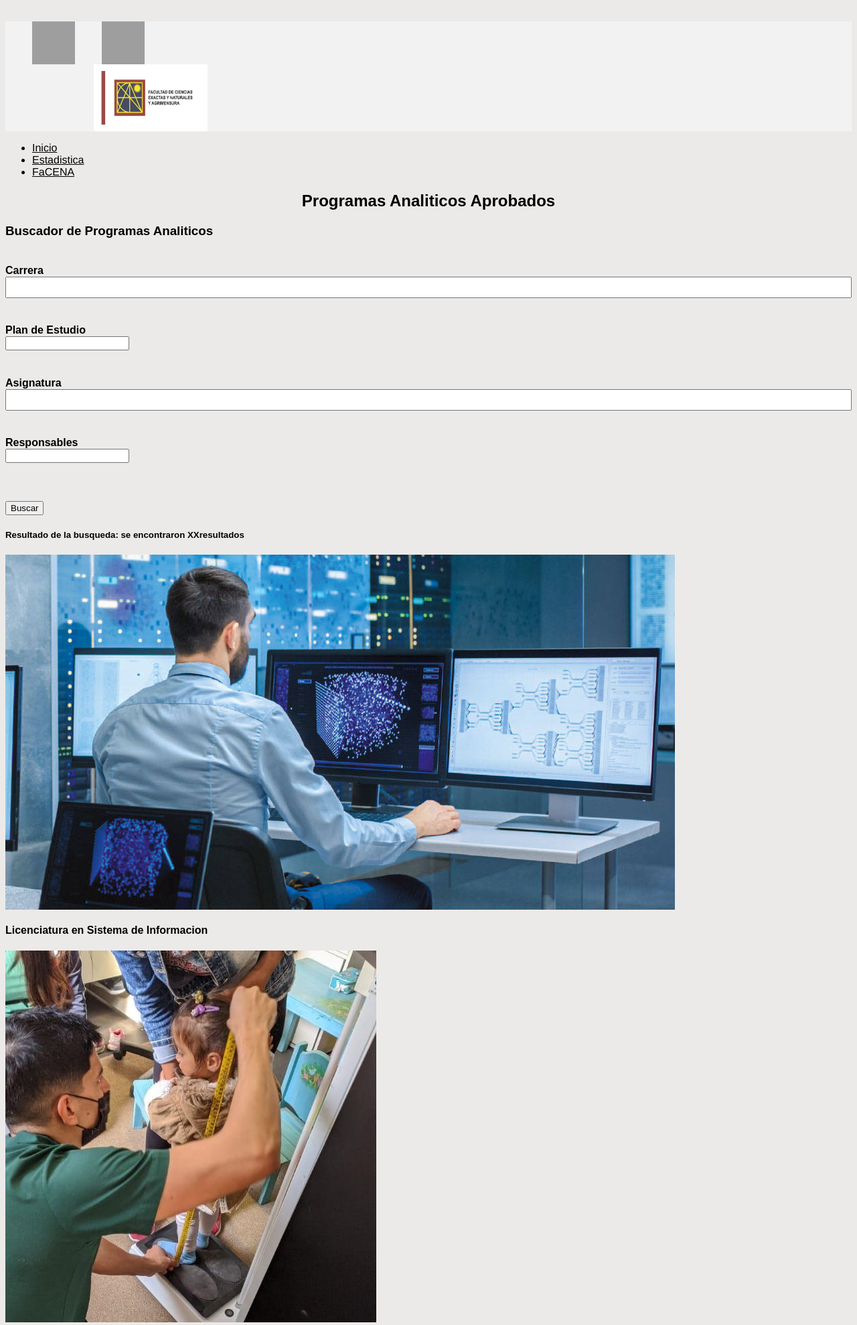
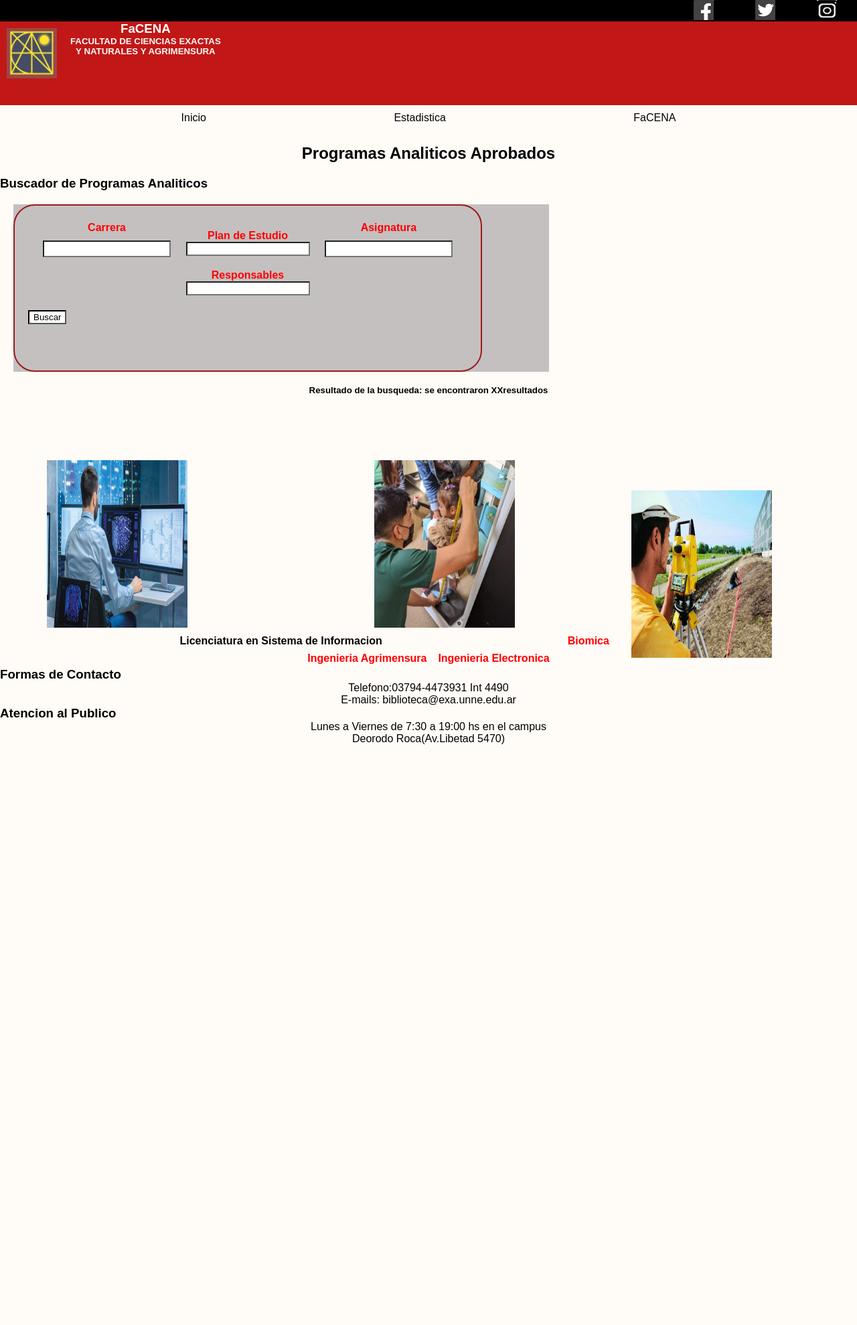
Before and after one commit to FiftyFrick/Proyecto-unne, a PHP site: page / in a window 1280 px wide. Shown: the top 1978 px of the page at 67% size. After the commit the page ends 1111 px from the top, so only its background shows below. Run offline with PHP 8.4, Linux system fonts and the light colour scheme; grey boxes are pictures that could not be loaded.

Commit message:
Cambios de guada. Miren y diganme si esta bien

```diff
--- a/index.html
+++ b/index.html
@@ -10,18 +10,30 @@
     <header class="header">
       <div id="redes-sociales">
         <ul class="social">
-          <li class="fb"><a href="https://www.facebook.com/"></a></li>
+          <li class="fb"><a href="https://www.facebook.com/"></a>
+            <img class="fb" src="img/facebook.png" width="30px" height="30px">
+          </li>
 
-          <li class="twitter"><a href="https://twitter.com/"></a></li>
+          <li class="twitter"><a href="https://twitter.com/"></a>
+            <img class="twitter" src="img/twitter.png" width="30px" height="30px">
+          </li>
 
-          <li class="instagram"><a href="https://www.instagram.com/"></a></li>
+          <li class="instagram"><a href="https://www.instagram.com/"></a>
+            <img class="instagram" src="img/instagram.png" width="30px" height="30px">
+          </li>
         </ul>
       </div>
+      <div class="contenedor">
+        <div>
+          <img src="img/logo-facena.jpg" class="logo">
+        </div>
+        <div>
+          <h3 class="text">FaCENA</h3><br>
+          <h5 class="text">FACULTAD DE CIENCIAS EXACTAS</h5><br><h5 class="text">Y NATURALES Y AGRIMENSURA</h5>
+        </div>
+          <!--
+          <span class="icon-menu" id="btn-menu"></span>-->
 
-
-      <div class="contenedor">
-          <img src="img/logo-facena.jpg" class="logo">
-          <span class="icon-menu" id="btn-menu"></span>
       </div>
     </header>
 
@@ -34,43 +46,46 @@
             </ul>
           </nav>
     <aside>
-      <h1 align="center">Programas Analiticos Aprobados </h1>
+      <h1 text-align="center">Programas Analiticos Aprobados </h1>
     </aside>
 
 
     <h3>Buscador de Programas Analiticos</h3>
+    <div class="caja-principal">
+          <div class="caja-secundaria ">
+            <h4>Carrera<br><input type="text" name="Carrera"></h4>
 
-    <div>
-      <div>
+            <h4>Plan de Estudio<br><input type="" name="plan_de_estudio"></h4>
 
-        <h4><br>Carrera<br><form class="text"><input type="text" name="Carrera"></form></h4>
+            <h4>Asignatura<br><input type="text" name="asignatura"></h4>
 
-        <h4><br>Plan de Estudio<br><form class=""><input type="" name="plan_de_estudio"></form></h4>
+            <h4>Responsables<br><input type="" name="rol"></h4>
 
-        <h4><br>Asignatura<br><form class="text"><input type="text" name="asignatura"></form></h4>
+            <br><br>
 
-        <h4><br>Responsables<br><form class=""><input type="" name="rol"></form></h4>
-
-        <br><br>
-
-        <form class="text">
-            <input type="button" onclick="alert('¡Hola programador!')" value="Buscar">
-        </form>
-      </div>
-
-      <h5>Resultado de la busqueda: se encontraron XXresultados</h5>
+            <form class="text">
+              <input class="button" type="button"  value="Buscar">
+            </form>
+        </div>
     </div>
-
+    <h5>Resultado de la busqueda: se encontraron XXresultados</h5>
+   <br><br>
+   <br><br>
 <section>
-  <img src="img/licen_en_sist_de_inform.jpg">
-    <h4>Licenciatura en Sistema de Informacion</h4>
-  <img src="img/biomica.jpg">
+  <img  class="img1" src="img/licen_en_sist_de_inform.jpg">
+    <h4 class="titulo1">Licenciatura en Sistema de Informacion</h4>
+  <img  class="img2"src="img/biomica.jpg">
     <h4>Biomica</h4>
-  <img src="img/ing_agrimensura.jpeg">
+  <img class="img3" src="img/ing_agrimensura.jpeg">
     <h4>Ingenieria Agrimensura</h4>
-  <img src="img/ing_electronica.jpg">
+  <img  class="img4"="img/ing_electronica.jpg">
     <h4>Ingenieria Electronica</h4>
 </section>
+
+<article>
+
+</article>
+
 
     <footer>
       <div class="container">
--- a/style.css
+++ b/style.css
@@ -1,186 +1,204 @@
-@http://graphicdesignjunction.com/2013/02/flat-icons-of-social-media/
-*/
 *{
   margin: 0;
   box-sizing: border-box;
+  text-align-last: center;
 }
 
-
+:-webkit-any(article, aside, nav, section) h1 {
+  font-size: 1.5em;
+  margin-block-start: 0.83em;
+  margin-block-end: 0.83em;
+}
 body{
-    background-color: #eceae8;
+    background-color: #fffbf7;
     font-family: Arial, Helvetica, sans-serif;
   }
 
-
-.container{
-    width: 300px;
-    margin: auto;
-    padding: 20px;
-    background-color: #003366;
-    color: #FFFFFF;
-  }
-
-  h2 {
-    text-align: center;
-    font-family: 'Franklin Gothic Medium', 'Arial Narrow', Arial, sans-serif;
-  }
-
-  .form-group {
-    margin-bottom: 10px;
-  }
-
-  label {
-    display: block;
-  }
-
-  input[type="text"],
-  input[type="password"] {
-    width: 100%;
-    padding: 5px;
-    font-size: 16px;
-  }
-
-  button[type="submit"] {
-    width: 100%;
-    padding: 10px;
-    background-color: #0099CC;
-    color: #FFFFFF;
-    border: none;
-    cursor: pointer;
-  }
-
-  button[type="submit"]:hover {
-    background-color: #006699;
-  }
-
-  .logo{
-    width: 170px;
-    height: 100px;
-  }
 
   .contenedor{
     margin: 100%;
      margin: auto;
  }
   /*------------------Header-----------------*/
- .header{
-    background: #f3f2f2;
+ .header .contenedor{
+    width: 100%;
+    height: 125px;
+    background: #be0a0af1;
+    text-align: center;
+    display: flex;
 }
-.header .contenedor{
-    display: flex;
+.header {
+    display: block;
     justify-content: space-between;
+    text-align: right;
 }
-.logo.icon-menu{
-    margin: 15px;
-    color: skyblue;
-    padding: 10px;
+.logo {
+    flex: 1;
+    margin: 10px;
+    width: 75px;
+    height: 75px;
+    display:flex;
+    text-align: center;
+    display:flex;
+}
+ .text{
+  text-align: right;
+  color: #fffbf7;
+  font-family: Arial;
+  display: inline;
+  margin: 10px;
+  height: -0;
+  justify-items: start;
+}
 
-}
 .icon-menu{
     display: block;
-    width: 40px;
-    height: 40px;
-    font-size: 30px;
-    text-align: center;
+    width: 20px;
+    height: 20px;
+    font-size: 10px;
     line-height: 45px;
     border-radius: 5px;
     cursor: pointer;
 }
-.nav #nav{
-    position: relative;
-    top: 50px;
-    left: -100%;
-    transition: all 0.5s;
-    width: 80%;
-    z-index: 100;
-    padding: 35px 0;
-    margin: auto;
+.navmuestrate #nav{
+    background-color: #0e0a0a;
+    padding-bottom: 150px;
+    padding: 50;
+    justify: center;
+}
+.navmuestrate ul{
+  list-style: none;
+  margin: 0;
+  padding: 0;
   display: flex;
-    justify-content: space-between;
-    align-items: center;
+  text-align: center;
+  justify-content: space-evenly;
+}
+.navmuestrate ul li a {
+  display: block;
+  padding: 10px;
+  text-align: center;
+  text-decoration: none;
+  color: #020202;
+}
+.navmuestrate ul li a:hover {
+  background-color: rgb(233, 233, 233);
+}
+
+.social {
+  background: black;
+  list-style: none;
+  display: flex;
+  flex-direction: row;
+  justify-content: right;
+  flex-wrap: wrap;
+  align-content: flex-start;
 
 }
-.navmuestrate{
-  left: 0;
-}
-
-.menu__link{
-   display: inline-block;
-   background: #0099CC;
-   color: #0e0a0a ;
-   padding: 10px 15px;
-   text-decoration: none ;
-}
-.menu__link:hover{
-    background: rgb(233, 238, 240)  ;
-    color: #0e0a0a;
-}
-
-a {
-  font-family: "Helvetica Neue", Helvetica, Arial, sans-serif;
-  color: #000;
-}
-.social {
-  list-style:none;
-   margin-top:2em;
-}
 .social li {
-  display:inline;
-   float:left;
-   margin: 0 40px 0 0;
+  display:flex;
+  border: 100%;
+  margin: 0 30px 0 0;
 }
 .social li a {
  display:block;
- width:64px;
- height:64px;
+ width:32px;
+ height:32px;
  position:relative;
 }
-.social li a strong {
- position: absolute;
-  left: 0px;
-  top: 10px;
+
+.caja-principal{
+  margin: 20;
+  display: block;
+  align-items: center;
+  justify-content: center;
+  width: 100vh;
+  background: rgb(197, 192, 192);
 }
 
-li.fb {
-  background:url("https://3.bp.blogspot.com/-GBtZIVeafFU/UZ1FYjGvufI/AAAAAAAACII/HGNZIJO1oT0/s1600/facebook-64.png") #3B5998;
-}
-li.twitter {
- background:url("https://2.bp.blogspot.com/-ks0tKggjK-w/UZ1FYhudbWI/AAAAAAAACIM/smFlLtwfbxk/s1600/twitter-64.png") #0092cb;
+h1{
+  text-align: center;
+  font-family: Arial, Helvetica, sans-serif;
 }
 
-.social:hover li {
- opacity:0.3;
+h3 {
+  text-align: left;
+  display: flex;
 }
-.social li {
-  transition-property: opacity;
-  transition-duration: 500ms;
+div{
+  display: block;
 }
-.social li a strong {
-  opacity:0;
-  transition-property: opacity, top;
-   transition-duration: 250ms;
-}
-.social li:hover {
-  opacity:1;
-}
-.social li:hover a strong {
-  opacity:1;
-  top:-23px;
+.caja-principal .caja-secundaria{
+    width: 700px;
+    height: 250px;
+    border: 2px solid rgb(155, 25, 25);
+    padding: 20px;
+    box-sizing: border-box;
+    text-align: center;
+    margin-block-start: auto;
+    border-radius: 32px;
+    margin:initial;
 }
 
-@media(min-width:1024px){
-     .contenedor{
-        width: 1000px;
-    }
-    .nav {
-    position: static;
-    width: auto;
+h4 {
+  display: inline-block;
+  margin: 4px;
+  text-align: left;
+  color: red;
 }
 
-  .icon-menu {
-    display: none;
+input[type="text" i] {
+  padding: 3px 5px;
+  margin: 10px;
 }
-	.menu__link{
-		border: none;
+
+input {
+  writing-mode: horizontal-tb !important;
+  font-style: normal ;
+  text-rendering: auto;
+  color: fieldtext;
+  letter-spacing: normal;
+  word-spacing: normal;
+  text-transform: none;
+  text-indent: 0px;
+  text-shadow: none;
+  display: flex;
+  appearance: auto;
+  -webkit-rtl-ordering: logical;
+  cursor: text;
+  background-color: field;
+  border-style: inset;
+  border-image: initial;
+  flex-direction: column;
 }
+h5{
+  text-align: left;
 }
+
+.img1{
+  position: relative;
+  display: inline;
+  width: 210px;
+  height: 250px;
+  margin: 25px;
+  left: 45px;
+}
+.titulo1{
+  color: #020202;
+}
+.img2{
+  position: relative;
+  display: inline;
+  width: 210px;
+  height: 250px;
+  margin: 25px;
+  right: 45px;
+}
+.img3{
+  position: relative;
+  display: inline;
+  width: 210px;
+  height: 250px;
+  margin: 25px;
+  top: 45px;
+}
```
Also changed, not shown: img/facebook.png (added), img/instagram.png (added), img/logo-facena.jpg, img/set-of-instagram-social-media-logo-icons-free-vector.jpg (added), img/twitter.png (added). Lines whose indentation alone changed are shown as unchanged.
